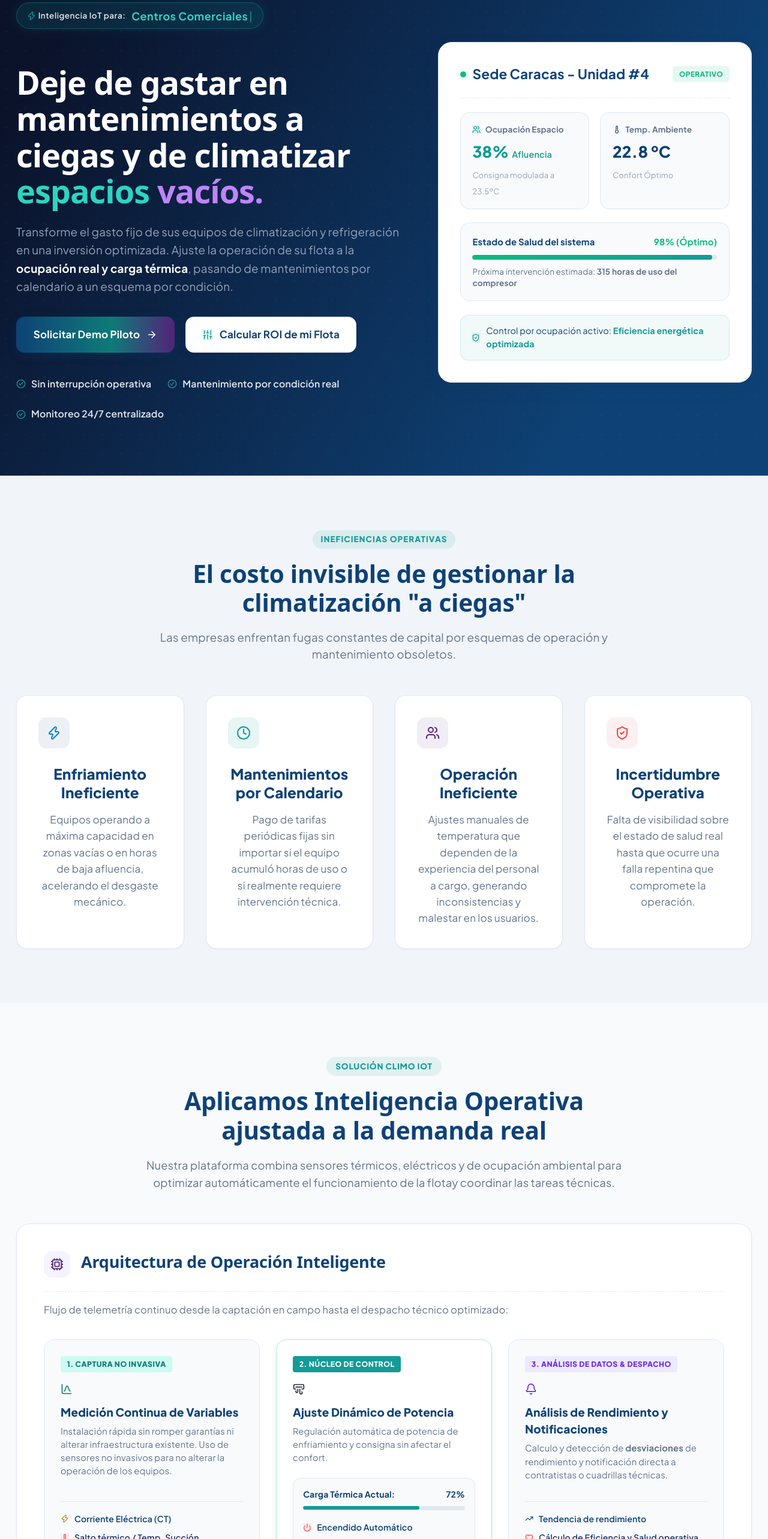
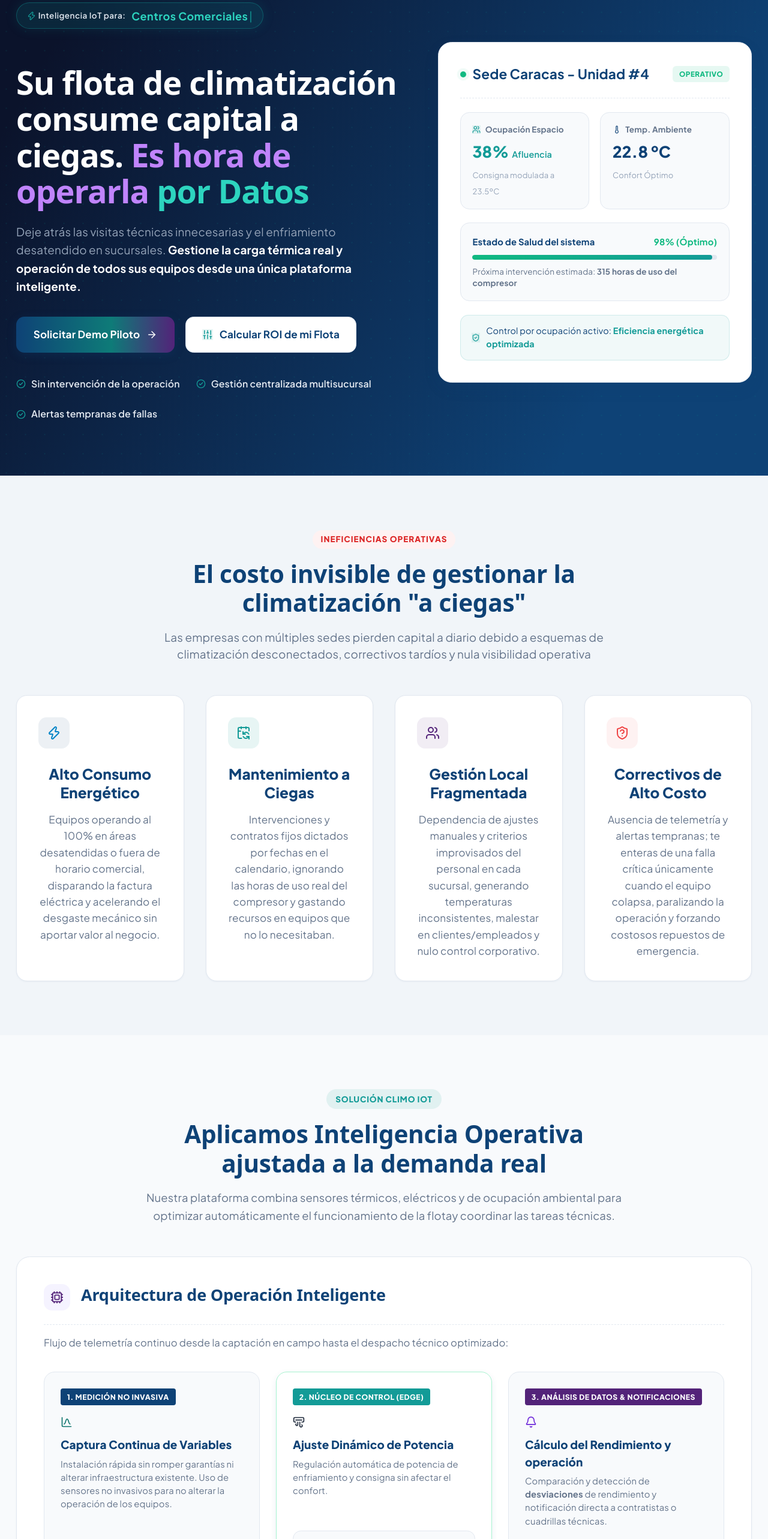
Before and after one commit to luisale89/climo-landing, a React (Vite) app: page / in a window 1280 px wide. Shown: the part 234-2800 px from the top of the page at 60% size. Built offline with nearby package versions, Linux system fonts and the light colour scheme.

Commit message:
copy review

```diff
--- a/src/components/Faq.jsx
+++ b/src/components/Faq.jsx
@@ -8,7 +8,7 @@ const faqData = [
     question:
       "¿Cómo funcionan exactamente los sensores de ocupación y carga térmica sin invadir la privacidad?",
     answer:
-      "Utilizamos sensores de presencia infrarroja (PIR) y arreglos térmicos de baja resolución que detectan patrones de movimiento y radiación térmica sin capturar imágenes, rostros ni video. Garantizan 100% de cumplimiento con normativas de privacidad mientras envían métricas en tiempo real a CLIMO.",
+      "Utilizamos sensores de presencia por Radar (mmWave) que detectan patrones de movimiento sin capturar imágenes, rostros ni video. Garantizan 100% de cumplimiento con normativas de privacidad mientras envían métricas en tiempo real a CLIMO.",
   },
   {
     question:
--- a/src/components/Hero.jsx
+++ b/src/components/Hero.jsx
@@ -59,16 +59,18 @@ export default function Hero() {
           </div>
 
           <h1 className="hero-title">
-            Deje de gastar en mantenimientos a ciegas y de climatizar{" "}
-            <span className="highlight-teal">espacios</span>{" "}
-            <span className="highlight-purple">vacíos.</span>
+            Su flota de climatización consume capital a ciegas.{" "}
+            <span className="highlight-purple">Es hora de operarla</span>{" "}
+            <span className="highlight-teal">por Datos</span>
           </h1>
 
           <p className="hero-description">
-            Transforme el gasto fijo de sus equipos de climatización y
-            refrigeración en una inversión optimizada. Ajuste la operación de su
-            flota a la <strong>ocupación real y carga térmica</strong>, pasando
-            de mantenimientos por calendario a un esquema por condición.
+            Deje atrás las visitas técnicas innecesarias y el enfriamiento
+            desatendido en sucursales.{" "}
+            <strong>
+              Gestione la carga térmica real y operación de todos sus equipos
+              desde una única plataforma inteligente.
+            </strong>
           </p>
 
           <div className="hero-cta-group">
@@ -94,15 +96,15 @@ export default function Hero() {
           <div className="hero-features-list">
             <div className="hero-feature-item">
               <CheckCircle2 size={16} className="check-icon" />
-              <span>Sin interrupción operativa</span>
+              <span>Sin intervención de la operación</span>
             </div>
             <div className="hero-feature-item">
               <CheckCircle2 size={16} className="check-icon" />
-              <span>Mantenimiento por condición real</span>
+              <span>Gestión centralizada multisucursal</span>
             </div>
             <div className="hero-feature-item">
               <CheckCircle2 size={16} className="check-icon" />
-              <span>Monitoreo 24/7 centralizado</span>
+              <span>Alertas tempranas de fallas</span>
             </div>
           </div>
         </div>
--- a/src/components/Problems.jsx
+++ b/src/components/Problems.jsx
@@ -1,6 +1,6 @@
 import React from "react";
 import "../styles/problems.css";
-import { Zap, ShieldCheck, Clock, Users } from "lucide-react";
+import { Zap, ShieldQuestionMark, CalendarSync, Users } from "lucide-react";
 
 export default function Problems() {
   return (
@@ -13,8 +13,9 @@ export default function Problems() {
             El costo invisible de gestionar la climatización "a ciegas"
           </h2>
           <p className="problems-subtitle">
-            Las empresas enfrentan fugas constantes de capital por esquemas de
-            operación y mantenimiento obsoletos.
+            Las empresas con múltiples sedes pierden capital a diario debido a
+            esquemas de climatización desconectados, correctivos tardíos y nula
+            visibilidad operativa
           </p>
         </div>
 
@@ -24,21 +25,23 @@ export default function Problems() {
             <div className="card-icon icon-blue">
               <Zap />
             </div>
-            <h3>Enfriamiento Ineficiente</h3>
+            <h3>Alto Consumo Energético</h3>
             <p>
-              Equipos operando a máxima capacidad en zonas vacías o en horas de
-              baja afluencia, acelerando el desgaste mecánico.
+              Equipos operando al 100% en áreas desatendidas o fuera de horario
+              comercial, disparando la factura eléctrica y acelerando el
+              desgaste mecánico sin aportar valor al negocio.
             </p>
           </div>
 
           <div className="info-card">
             <div className="card-icon icon-teal">
-              <Clock />
+              <CalendarSync />
             </div>
-            <h3>Mantenimientos por Calendario</h3>
+            <h3>Mantenimiento a Ciegas</h3>
             <p>
-              Pago de tarifas periódicas fijas sin importar si el equipo acumuló
-              horas de uso o si realmente requiere intervención técnica.
+              Intervenciones y contratos fijos dictados por fechas en el
+              calendario, ignorando las horas de uso real del compresor y
+              gastando recursos en equipos que no lo necesitaban.
             </p>
           </div>
 
@@ -46,22 +49,23 @@ export default function Problems() {
             <div className="card-icon icon-purple">
               <Users />
             </div>
-            <h3>Operación Ineficiente</h3>
+            <h3>Gestión Local Fragmentada</h3>
             <p>
-              Ajustes manuales de temperatura que dependen de la experiencia del
-              personal a cargo, generando inconsistencias y malestar en los
-              usuarios.
+              Dependencia de ajustes manuales y criterios improvisados del
+              personal en cada sucursal, generando temperaturas inconsistentes,
+              malestar en clientes/empleados y nulo control corporativo.
             </p>
           </div>
 
           <div className="info-card">
             <div className="card-icon icon-red">
-              <ShieldCheck />
+              <ShieldQuestionMark />
             </div>
-            <h3>Incertidumbre Operativa</h3>
+            <h3>Correctivos de Alto Costo</h3>
             <p>
-              Falta de visibilidad sobre el estado de salud real hasta que
-              ocurre una falla repentina que compromete la operación.
+              Ausencia de telemetría y alertas tempranas; te enteras de una
+              falla crítica únicamente cuando el equipo colapsa, paralizando la
+              operación y forzando costosos repuestos de emergencia.
             </p>
           </div>
         </div>
--- a/src/components/Solution.jsx
+++ b/src/components/Solution.jsx
@@ -66,11 +66,11 @@ export default function Solution() {
           <div className="arch-steps-grid">
             {/* Paso 1 */}
             <div className="arch-step-card">
-              <div className="step-badge-top teal-bg">
-                1. CAPTURA NO INVASIVA
+              <div className="step-badge-top navy-bg">
+                1. MEDICIÓN NO INVASIVA
               </div>
               <ChartBellCurve size={20} className="step-top-icon teal-icon" />
-              <h3>Medición Continua de Variables</h3>
+              <h3>Captura Continua de Variables</h3>
               <p>
                 Instalación rápida sin romper garantías ni alterar
                 infraestructura existente. Uso de sensores no invasivos para no
@@ -84,11 +84,11 @@ export default function Solution() {
                 </li>
                 <li>
                   <Thermometer size={14} className="icon-red" />
-                  <span>Salto térmico / Temp. Succión</span>
+                  <span>Temperaturas de Operación</span>
                 </li>
                 <li>
                   <Users size={14} className="icon-blue" />
-                  <span>Ocupación / Temp. Ambiente</span>
+                  <span>Ocupación del espacio</span>
                 </li>
               </ul>
             </div>
@@ -96,7 +96,7 @@ export default function Solution() {
             {/* Paso 2 */}
             <div className="arch-step-card featured-step">
               <div className="step-badge-top solid-teal">
-                2. NÚCLEO DE CONTROL
+                2. NÚCLEO DE CONTROL (EDGE)
               </div>
               <AirVent size={20} className="step-top-icon" />
               <h3>Ajuste Dinámico de Potencia</h3>
@@ -129,12 +129,12 @@ export default function Solution() {
             {/* Paso 3 */}
             <div className="arch-step-card">
               <div className="step-badge-top purple-bg">
-                3. ANÁLISIS DE DATOS & DESPACHO
+                3. ANÁLISIS DE DATOS & NOTIFICACIONES
               </div>
               <Bell size={20} className="step-top-icon purple-icon" />
-              <h3>Análisis de Rendimiento y Notificaciones</h3>
+              <h3>Cálculo del Rendimiento y operación</h3>
               <p>
-                Calculo y detección de <strong>desviaciones</strong> de
+                Comparación y detección de <strong>desviaciones</strong> de
                 rendimiento y notificación directa a contratistas o cuadrillas
                 técnicas.
               </p>
@@ -150,7 +150,7 @@ export default function Solution() {
                 </li>
                 <li>
                   <Wrench size={14} className="step-icon" />
-                  <span>Mantenimiento por Condición</span>
+                  <span>Alarmas y Notificaciones de mantenimiento</span>
                 </li>
               </ul>
             </div>
--- a/src/components/Testimonials.jsx
+++ b/src/components/Testimonials.jsx
@@ -3,12 +3,12 @@ import { Quote, Star, ChevronLeft, ChevronRight } from "lucide-react";
 import "../styles/testimonials.css";
 
 const clientLogos = [
-  { name: "Sambilito Petare", logo: "Sambilito" },
-  { name: "Jump Líder", logo: "JUMP Líder" },
-  { name: "Casapro Araure", logo: "Casapro" },
-  { name: "Buenaventura JUMP", logo: "Buenaventura" },
-  { name: "SNO Barquisimeto", logo: "SNO Barquisimeto" },
-  { name: "Catia Comercial", logo: "Catia Retail" },
+  // { name: "You", logo: "Tu Logo Aquí..." },
+  // { name: "Jump Líder", logo: "JUMP Líder" },
+  // { name: "Casapro Araure", logo: "Casapro" },
+  // { name: "Buenaventura JUMP", logo: "Buenaventura" },
+  // { name: "SNO Barquisimeto", logo: "SNO Barquisimeto" },
+  // { name: "Catia Comercial", logo: "Catia Retail" },
 ];
 
 const testimonialsData = [
@@ -22,7 +22,7 @@ const testimonialsData = [
   },
   {
     quote:
-      "Pasar de mantenimientos fijos a un esquema por condición real mediante telemetría IoT nos salvó de fallas críticas en los compresores durante la temporada de mayor afluencia comercial.",
+      "Pasar de mantenimientos fijos a un esquema por condición nos salvó de fallas críticas en los compresores durante la temporada de mayor afluencia comercial.",
     name: "Mariana Figuera",
     role: "Gerente de Mantenimiento de Flota",
     avatar:
@@ -82,11 +82,17 @@ export default function Testimonials() {
         <div className="logos-ticker-container">
           <span className="ticker-label">EMPRESAS QUE YA CONFIAN EN CLIMO</span>
           <div className="ticker-track">
-            {[...clientLogos, ...clientLogos].map((client, index) => (
-              <div key={index} className="client-logo-card">
-                <span>{client.logo}</span>
+            {clientLogos.length > 0 ? (
+              [...clientLogos, ...clientLogos].map((client, index) => (
+                <div key={index} className="client-logo-card">
+                  <span>{client.logo}</span>
+                </div>
+              ))
+            ) : (
+              <div key="no-logos" className="client-logo-card">
+                <span>No hay logos de clientes disponibles.</span>
               </div>
-            ))}
+            )}
           </div>
         </div>
 
--- a/src/styles/problems.css
+++ b/src/styles/problems.css
@@ -8,8 +8,8 @@
   display: inline-block;
   font-size: 0.75rem;
   font-weight: 800;
-  color: var(--climo-teal);
-  background: rgba(19, 155, 151, 0.1);
+  color: var(--climo-danger);
+  background: var(--climo-danger-bg);
   padding: 0.3rem 0.75rem;
   border-radius: 50px;
   margin-bottom: 1rem;
@@ -64,10 +64,9 @@
   height: 48px;
   display: flex;
   align-items: center;
-  justify-content: center;
+  justify-content: space-between;
   border-radius: 0.75rem;
 }
-
 /* Estilos de colores personalizados para los fondos de los iconos */
 .icon-blue {
   background: rgba(14, 66, 118, 0.08);
@@ -79,7 +78,7 @@
   background: rgba(83, 35, 121, 0.08);
 }
 .icon-red {
-  background: rgba(239, 68, 68, 0.08);
+  background: var(--climo-danger-bg);
 }
 
 .info-card h3 {
--- a/src/styles/solution.css
+++ b/src/styles/solution.css
@@ -144,17 +144,17 @@
   letter-spacing: 0.5px;
 }
 
-.teal-bg {
-  background: #ccfbf1;
-  color: #0f766e;
+.step-badge-top.navy-bg {
+  background: var(--climo-navy);
+  color: #ffffff;
 }
-.solid-teal {
+.step-badge-top.solid-teal {
   background: var(--climo-teal);
   color: #ffffff;
 }
-.purple-bg {
-  background: #ede9fe;
-  color: #6d28d9;
+.step-badge-top.purple-bg {
+  background: var(--climo-purple);
+  color: #ffffff;
 }
 
 .step-top-icon {
```
